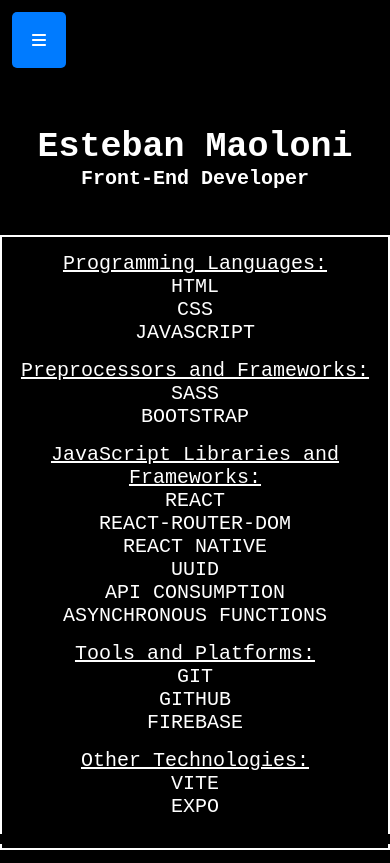
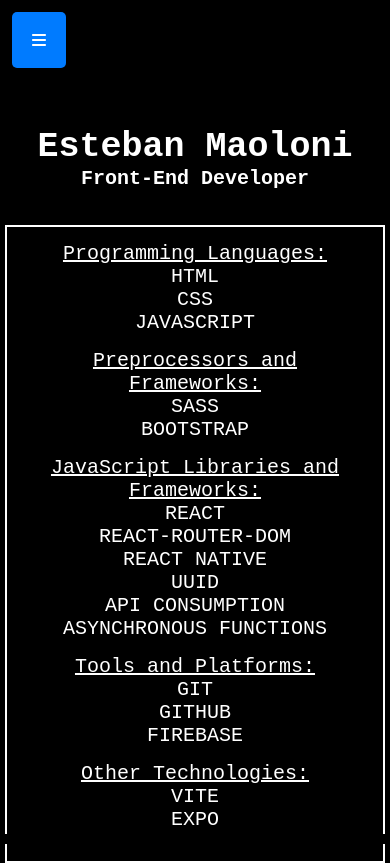
Before and after one commit to estebanmaoloni/Portfolio, a React (Vite) app: page /technologies in a window 390 px wide. Built offline with nearby package versions, Linux system fonts and the light colour scheme; a web font is replaced by a local one.

Commit message:
PortfolioV20

```diff
--- a/src/components/DescriptionCard/descriptionCard.modules.css
+++ b/src/components/DescriptionCard/descriptionCard.modules.css
@@ -40,7 +40,7 @@
         border: 2px white solid;
         padding: 15px;
         width: 400px;
-        margin-top: 30px;
+        margin-top: 20px;
     }
 
     .descriptionCard{
--- a/src/components/Technologies/technologies.modules.css
+++ b/src/components/Technologies/technologies.modules.css
@@ -56,8 +56,8 @@
     .containerTechnologiesText{
         border: 2px white solid;
         padding: 15px;
-        width: 400px;
-        margin-top: 30px;
+        width: 380px;
+        margin-top: 20px;
     }
 
     .descriptionTechnologies{
@@ -81,7 +81,7 @@
     .containerTechnologiesTextWhite{
         border: 2px black solid;
         padding: 15px;
-        width: 400px;
-        margin-top: 30px;
+        width: 380px;
+        margin-top: 20px;
     }
 }
```
